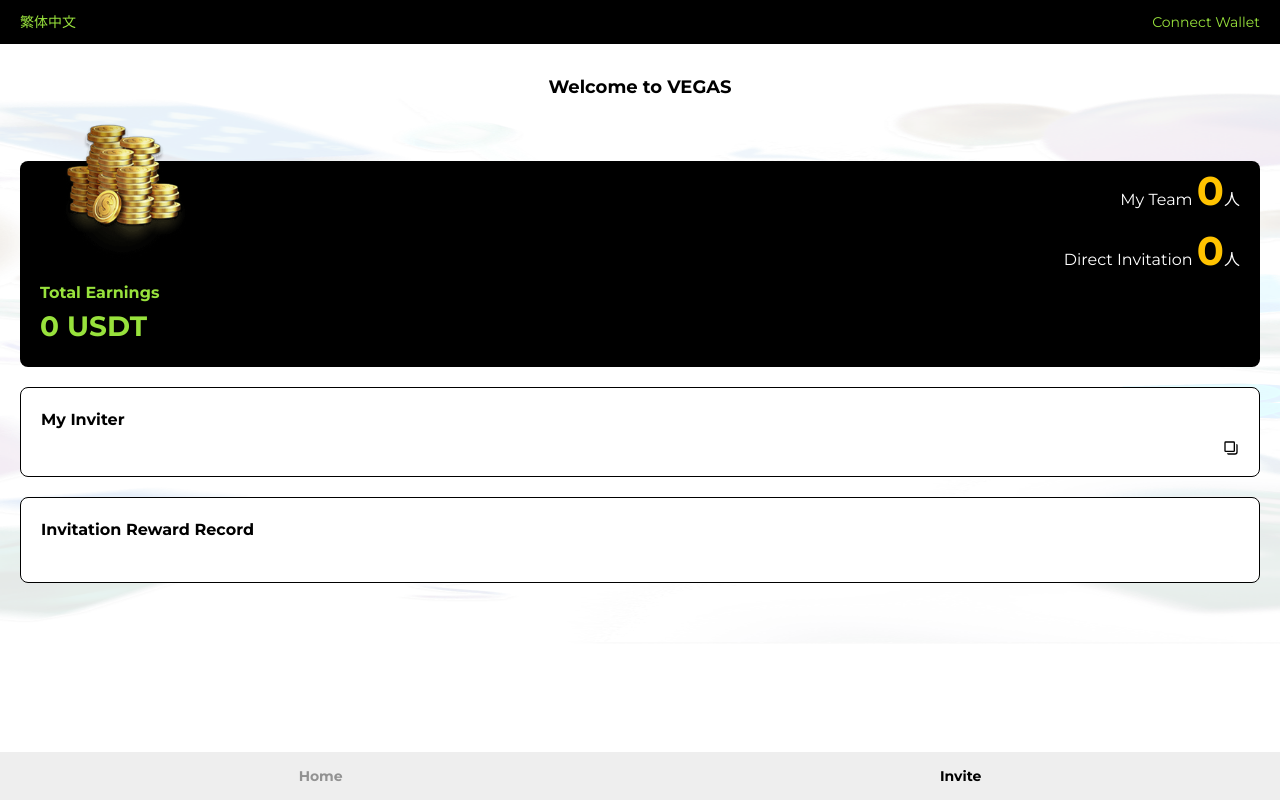
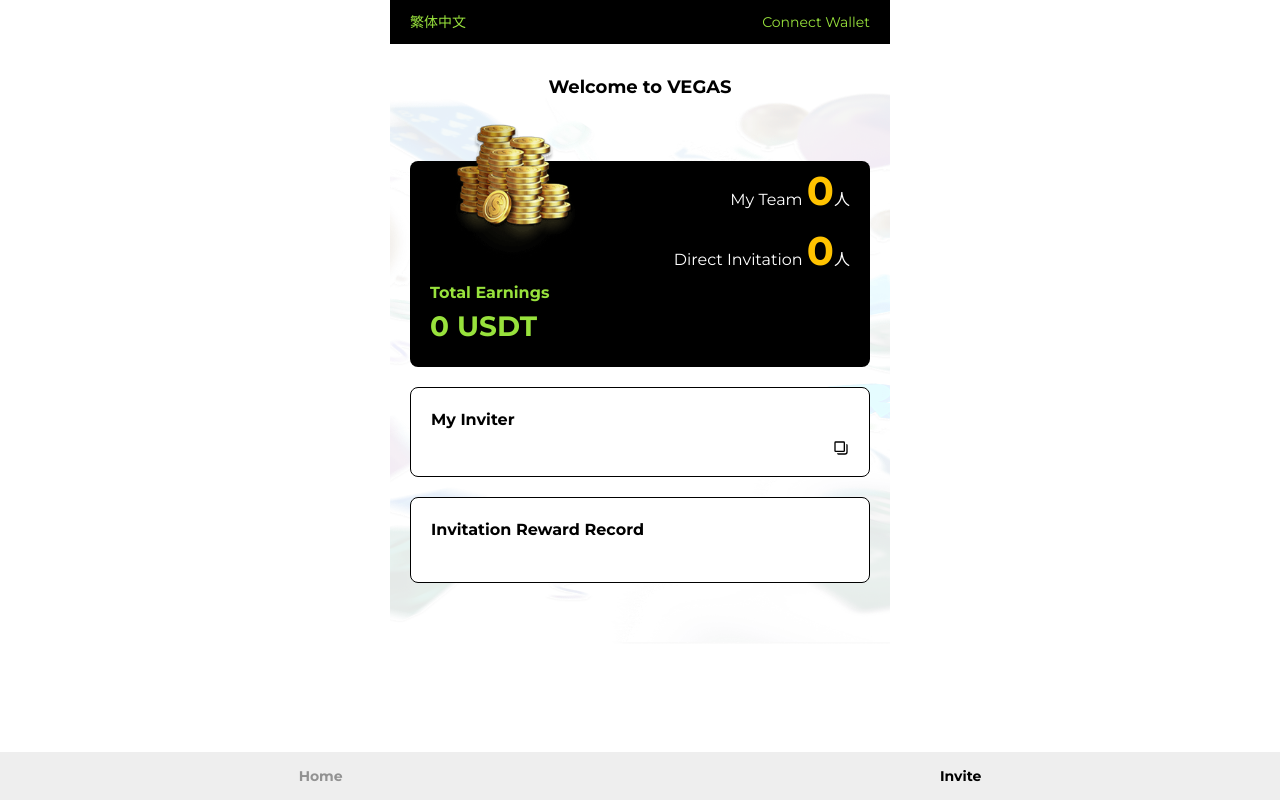
Before and after one commit to DonnyHuo/vegas, a React (Create React App) app: page /invite in a window 1280 px wide. Built offline with nearby package versions, Linux system fonts and the light colour scheme.

Commit message:
feat: add list

```diff
--- a/src/App.css
+++ b/src/App.css
@@ -6,6 +6,9 @@ html,body {
 }
 body::-webkit-scrollbar {
   display: none;
+}
+#root {
+ @apply min-h-screen max-w-[500px] mx-auto text-black bg-white;
 }
 
 .content-box {
--- a/src/pages/header.js
+++ b/src/pages/header.js
@@ -20,7 +20,7 @@ const Header = () => {
   }, []);
 
   return (
-    <div className="w-screen flex items-center justify-between text-[#98e23c] bg-black px-[20px] py-[10px]">
+    <div className="w-full flex items-center justify-between text-[#98e23c] bg-black px-[20px] py-[10px]">
       <div>
         {i18n.language === "en" && (
           <button className="text-[14px]" onClick={() => changeLanguage("zh")}>
```
